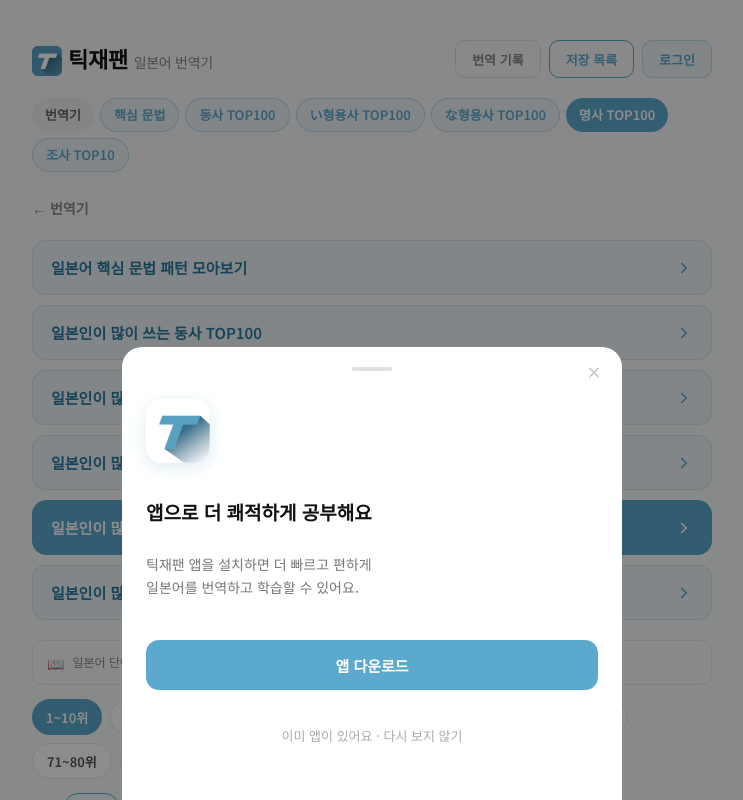
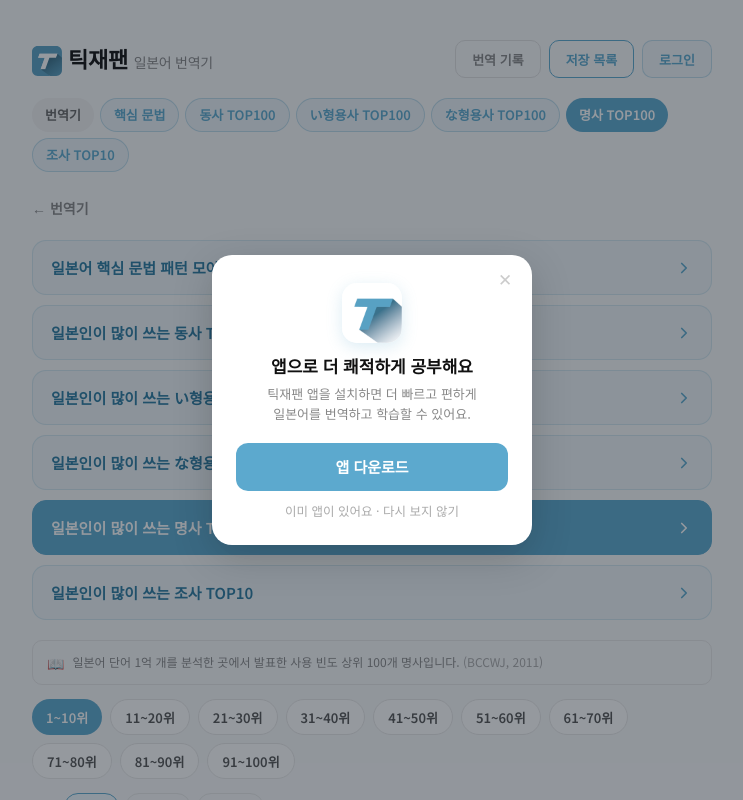
Before and after one commit to less0215/japan-intonation, a React (Vite) app in the folder frontend/: page /noun in a window 1280 px wide. Shown: the top 800 px of the page, without its empty margins (268-1011 px from the left). Built offline with nearby package versions, Linux system fonts and the light colour scheme.

Commit message:
앱 다운로드 팝업: 화면 정중앙 + 간격 타이트하게
하단 시트 → 중앙 모달로 변경, 요소 간 여백·폰트 축소로 밀도 개선.

Co-Authored-By: Claude Opus 4.8 <noreply@anthropic.com>

```diff
--- a/frontend/src/components/AppDownloadPromo.jsx
+++ b/frontend/src/components/AppDownloadPromo.jsx
@@ -37,34 +37,49 @@ export default function AppDownloadPromo({ onDownload }) {
   if (!visible) return null
 
   return (
-    <div className="modal-backdrop" onClick={closeSession}>
-      <div className="modal-sheet" onClick={e => e.stopPropagation()} style={{ position: 'relative' }}>
+    <div
+      onClick={closeSession}
+      style={{
+        position: 'fixed', inset: 0, zIndex: 1000,
+        background: 'rgba(20,30,40,0.45)',
+        display: 'flex', alignItems: 'center', justifyContent: 'center',
+        padding: 24,
+      }}
+    >
+      <div
+        onClick={e => e.stopPropagation()}
+        style={{
+          position: 'relative', width: '100%', maxWidth: 320,
+          background: '#fff', borderRadius: 20,
+          padding: '28px 24px 16px',
+          display: 'flex', flexDirection: 'column', alignItems: 'center', textAlign: 'center',
+          boxShadow: '0 12px 40px rgba(0,0,0,0.18)',
+        }}
+      >
         {/* 닫기(세션) */}
         <button
           onClick={closeSession}
           aria-label="닫기"
           style={{
-            position: 'absolute', top: 12, right: 14, width: 28, height: 28,
+            position: 'absolute', top: 12, right: 14, width: 26, height: 26,
             background: 'none', border: 'none', cursor: 'pointer',
-            fontSize: 18, color: '#ccc', lineHeight: 1, padding: 0,
+            fontSize: 17, color: '#ccc', lineHeight: 1, padding: 0,
           }}
         >✕</button>
-
-        <div className="modal-handle" />
 
         {/* 아이콘 */}
         <img
           src="/apple-touch-icon.png"
           alt="틱재팬"
-          width="64" height="64"
-          style={{ borderRadius: 16, margin: '4px 0 16px', boxShadow: '0 4px 16px rgba(92,169,206,0.22)' }}
+          width="60" height="60"
+          style={{ borderRadius: 15, marginBottom: 12, boxShadow: '0 4px 16px rgba(92,169,206,0.22)' }}
         />
 
         {/* 카피 */}
-        <p style={{ fontSize: 19, fontWeight: 700, color: '#111', margin: '0 0 8px', lineHeight: 1.4 }}>
+        <p style={{ fontSize: 17, fontWeight: 700, color: '#111', margin: '0 0 6px', lineHeight: 1.35 }}>
           앱으로 더 쾌적하게 공부해요
         </p>
-        <p style={{ fontSize: 14, color: '#777', margin: '0 0 22px', lineHeight: 1.6 }}>
+        <p style={{ fontSize: 13, color: '#888', margin: '0 0 18px', lineHeight: 1.55 }}>
           틱재팬 앱을 설치하면 더 빠르고 편하게<br />일본어를 번역하고 학습할 수 있어요.
         </p>
 
@@ -72,7 +87,7 @@ export default function AppDownloadPromo({ onDownload }) {
         <button
           onClick={handleDownload}
           style={{
-            width: '100%', height: 50, border: 'none', borderRadius: 13,
+            width: '100%', height: 48, border: 'none', borderRadius: 12,
             background: PRIMARY, color: '#fff', fontSize: 15, fontWeight: 700,
             cursor: 'pointer', fontFamily: 'inherit',
           }}
@@ -84,9 +99,9 @@ export default function AppDownloadPromo({ onDownload }) {
         <button
           onClick={dismissForever}
           style={{
-            width: '100%', height: 42, marginTop: 4,
+            width: '100%', height: 36, marginTop: 2,
             background: 'none', border: 'none', cursor: 'pointer',
-            fontSize: 13, color: '#aaa', fontFamily: 'inherit',
+            fontSize: 12.5, color: '#aaa', fontFamily: 'inherit',
           }}
         >
           이미 앱이 있어요 · 다시 보지 않기
```
